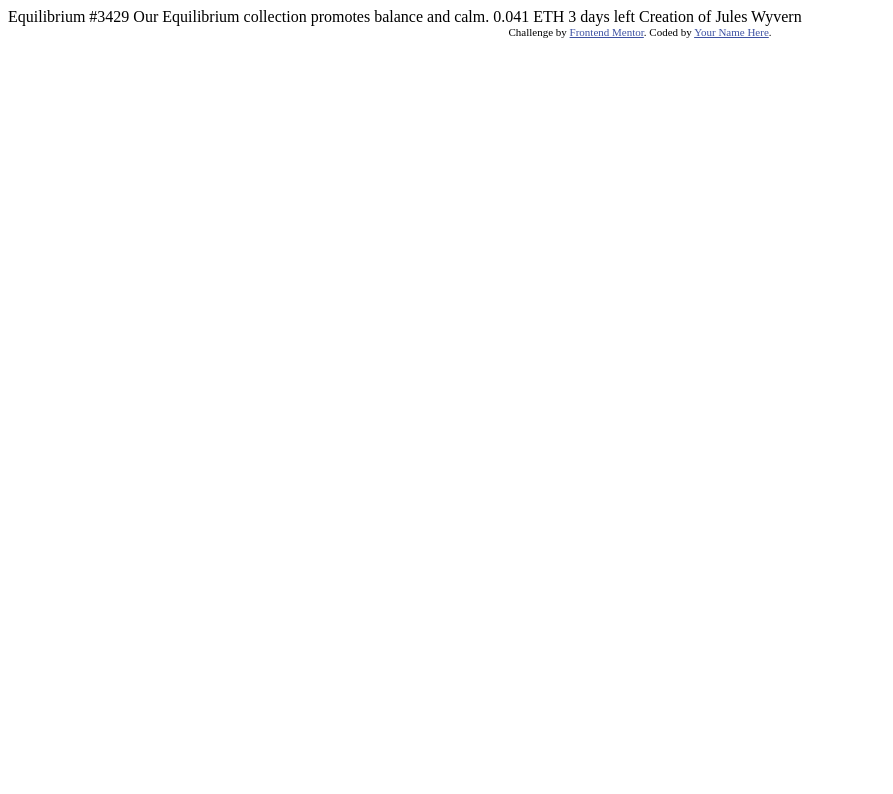
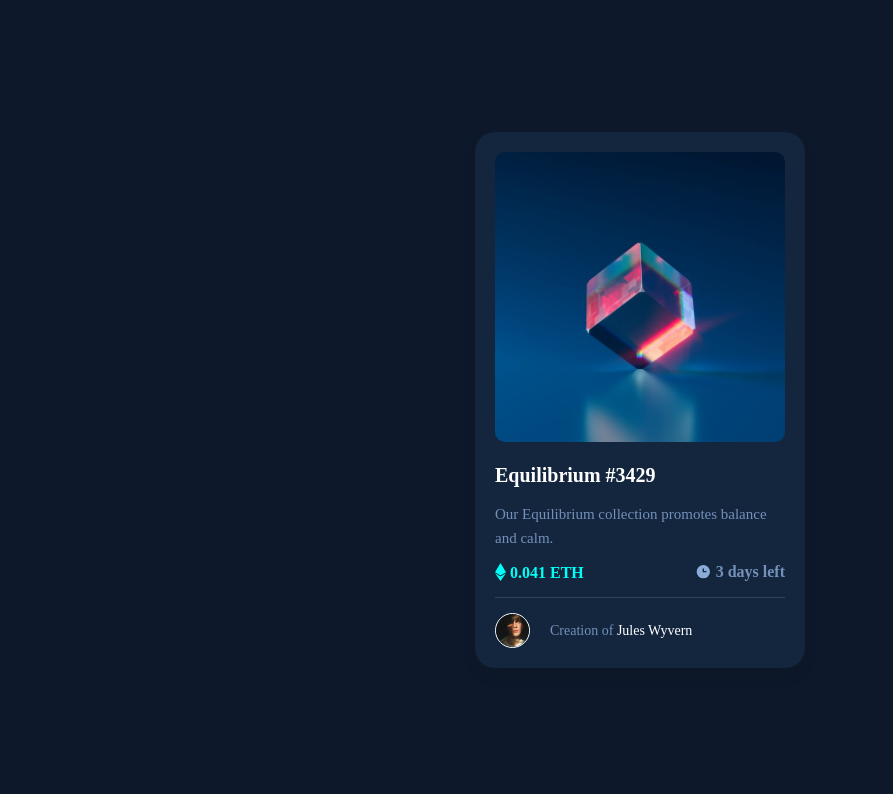
Before and after one commit to DanielMColina/nft-preview-card-component-main, a plain HTML site: page index.html in a window 1280 px wide. Shown: the top 794 px of the page, without its empty margins (0-893 px from the left). Drawn offline with Linux system fonts and the light colour scheme.

Commit message:
proyecto terminado

```diff
--- a/index.html
+++ b/index.html
@@ -2,32 +2,59 @@
 <html lang="en">
 <head>
   <meta charset="UTF-8">
-  <meta name="viewport" content="width=device-width, initial-scale=1.0"> <!-- displays site properly based on user's device -->
-
+  <meta name="viewport" content="width=device-width, initial-scale=1.0">
   <link rel="icon" type="image/png" sizes="32x32" href="./images/favicon-32x32.png">
+  <link rel="preconnect" href="https://fonts.googleapis.com">
+  <link rel="preconnect" href="https://fonts.gstatic.com" crossorigin>
+  <link href="https://fonts.googleapis.com/css2?family=Outfit:wght@300;400;600&display=swap" rel="stylesheet">
+  <script src="https://kit.fontawesome.com/67330d2a84.js" crossorigin="anonymous"></script>
+  <link rel="stylesheet" href="style.css">
 
   <title>Frontend Mentor | NFT preview card component</title>
-
-  <!-- Feel free to remove these styles or customise in your own stylesheet 👍 -->
-  <style>
-    .attribution { font-size: 11px; text-align: center; }
-    .attribution a { color: hsl(228, 45%, 44%); }
-  </style>
 </head>
 <body>
+  <main>
+    <div class="card-container">
 
-  Equilibrium #3429
+        <div class="card">
+          <div class="card__info">
+            <div class="img-container">
+              <img class="card__img" src="./images/image-equilibrium.jpg" alt="">
+              <div class="overlay"><img src="./images/icon-view.svg" alt=""></div>
+            </div>
+            <div>
+              <div class="card__title">
+                <h2>Equilibrium #3429</h2>
+                <p>Our Equilibrium collection promotes balance and calm.</p>
+              </div>
+              <div class="card__price">
+                <span><img src="./images/icon-ethereum.svg" alt=""> 0.041 ETH</span>
+                <span><img src="./images/icon-clock.svg" alt=""> 3 days left</span>
+              </div>
+            </div>
+          </div>
+          <div class="creator">
+            <img src="./images/image-avatar.png" alt="">
+            <p>Creation of <span>Jules Wyvern</span></p>
+          </div>
+        </div>
+    </div>
 
-  Our Equilibrium collection promotes balance and calm.
+  </main>
 
-  0.041 ETH
-  3 days left
+  <footer>
+    <div class="attribution">
+      <p>
+        <span>
+          Challenge by <a href="https://www.frontendmentor.io?ref=challenge" target="_blank">Frontend Mentor</a>.
+          Coded by <a href="https://github.com/DanielMColina">Daniel Molina</a>
+        </span>
+        <a href="https://github.com/DanielMColina"><i class="fa-brands fa-github"></i></a>
+        <a href="https://twitter.com/DanielMColina"><i class="fa-brands fa-twitter"></i></a>
+        <a href="www.linkedin.com/in/danielmcolina"><i class="fa-brands fa-linkedin"></i></a>
+      </p>
+    </div>
+  </footer>
 
-  Creation of Jules Wyvern
-
-  <div class="attribution">
-    Challenge by <a href="https://www.frontendmentor.io?ref=challenge" target="_blank">Frontend Mentor</a>.
-    Coded by <a href="#">Your Name Here</a>.
-  </div>
 </body>
 </html>
--- /dev/null
+++ b/style.css
@@ -0,0 +1,153 @@
+:root{
+    --dark-blue-main: hsl(216, 54%, 11%);
+    --dark-blue-card: hsl(215, 51%, 16%);
+    --dark-blue-line: hsl(215, 32%, 27%);
+    --White: hsl(0, 0%, 100%);
+    --Soft-blue: hsl(215 51% 70% / 0.8);
+    --Cyan: hsl(178, 100%, 50%);
+    --principal-font:'Outfit', sans-serif;
+}
+*{
+    box-sizing: border-box;
+    padding: 0;
+    margin: 0;
+}
+html{
+    font-size: 62.5%;
+}
+body{
+    background-color: var(--dark-blue-main);
+}
+main{
+    font-size: var(--principal-font);
+    color:var(--White) ;
+}
+.card-container{
+    display: grid;
+    place-items:center;
+    height: 100vh;
+    width: 100%;
+}
+.card{
+    width: 330px;
+    /* height: 550px; */
+    padding: 20px;
+    border-radius: 20px;
+    background-color: var(--dark-blue-card);
+    box-shadow: 0px 10px 15px -3px rgba(0,0,0,0.1);
+}
+.img-container{
+    position: relative;
+}
+.card__info .card__img{
+    width: 100%;
+    margin-bottom: 20px;
+    border-radius: 10px;
+}
+.card__info .overlay{
+    position: absolute;
+    top: 0;
+    width: 290px;
+    height:290px ;
+    background-color: hsl(178 100% 50% / 0.7);
+    border-radius: 10px;
+    opacity: 0;
+}
+.card__info .overlay img{
+    position: absolute;
+    top: 50%;
+    left: 50%;
+    transform: translate(-50%, -50%);
+}
+.card__info .overlay:hover{
+    opacity: 0.9;
+    transition: 0.4s;
+}
+.card__title h2{
+    margin-bottom: 15px;
+    font-size: 2rem;
+    font-weight: 600;
+}
+.card__title h2:hover{
+    color: var(--Cyan);
+    cursor: pointer;
+    transition: 0.4s;
+}
+.card__title p{
+    font-size: 1.5rem;
+    line-height: 2.4rem;
+    color: var(--Soft-blue);
+    font-weight: 400;
+}
+.card__price{
+    display: flex;
+    justify-content: space-between;
+    margin: 10px 0 15px;
+    font-weight: 600;
+    font-size: 1.6rem;
+}
+.card__price img{
+    transform: translateY(3px);
+}
+.card__price :nth-child(1){
+    color: var(--Cyan);
+}
+.card__price :nth-child(2){
+    color: var(--Soft-blue);
+
+}
+.creator{
+    display: flex;
+    align-items: center;
+    padding: 15px 0 0px;
+    border-top: 1px  solid var(--dark-blue-line) ;
+}
+.creator img{
+    width: 35px;
+    border: 1px solid var(--White);
+    border-radius: 50%;
+    margin-right: 20px;
+}
+.creator p{
+    font-size: 1.4rem;
+    color: var(--Soft-blue);
+}
+.creator p span{
+    color: var(--White);
+    font-weight: 400;
+}
+.creator p span:hover{
+    color: var(--Cyan);
+    cursor: pointer;
+    transition: 0.4s;
+}
+
+/* ------------------------------------------footer-------------------------------------------------- */
+footer{
+    margin: 0 0 20px;
+    color: var(--White);
+    overflow: hidden;
+}
+.attribution {
+    font-size: 1.5rem;
+    text-align: center;
+    color: var(--Soft-blue);
+}
+.attribution a {
+    color: var(--White);
+    text-decoration: none;
+    cursor: pointer;
+}
+.attribution span a:hover{
+    color: var(--Cyan);
+}
+.attribution p {
+    animation:rightLeft 2000ms;
+}
+.attribution i:hover{
+    color: var(--Cyan);
+}
+@keyframes rightLeft{
+    0%{transform:translateX(300px);}
+    100%{transform:translateX(0);}
+}
```
Also changed, not shown: 2 other files.
